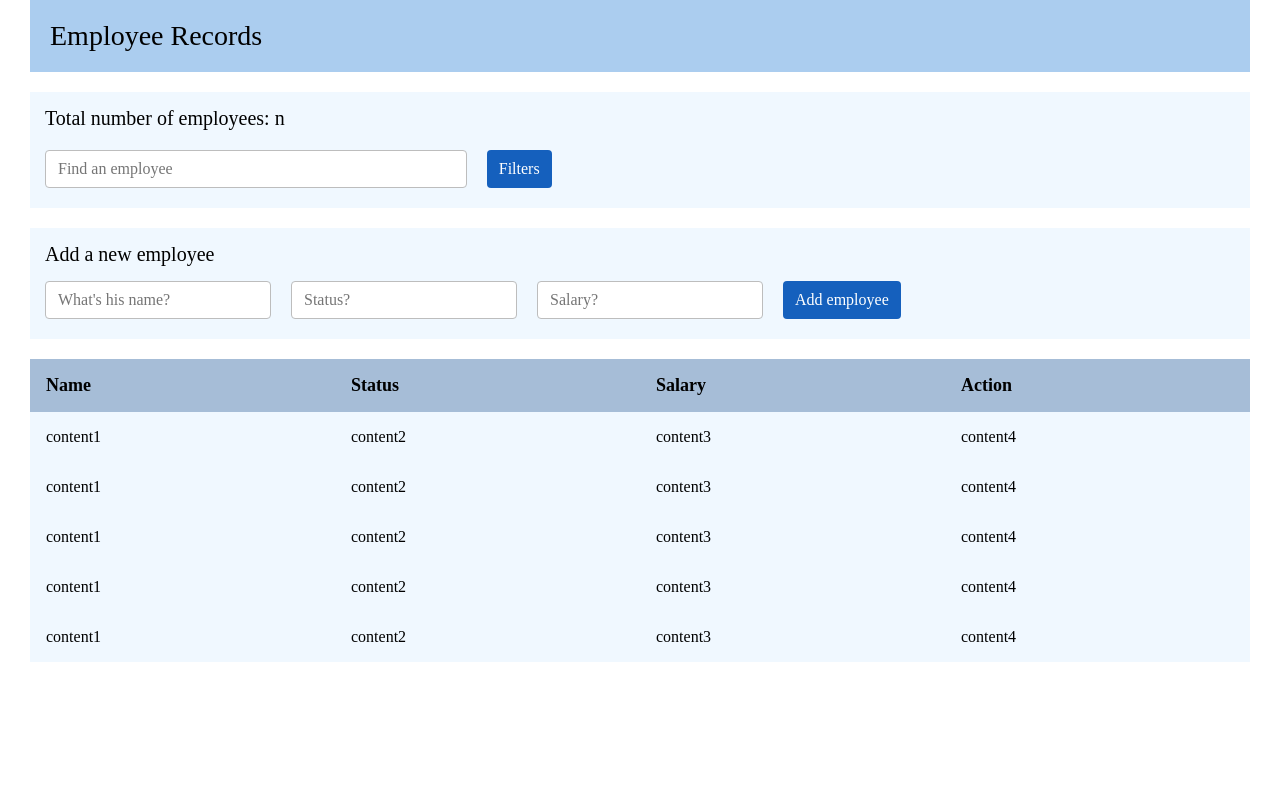
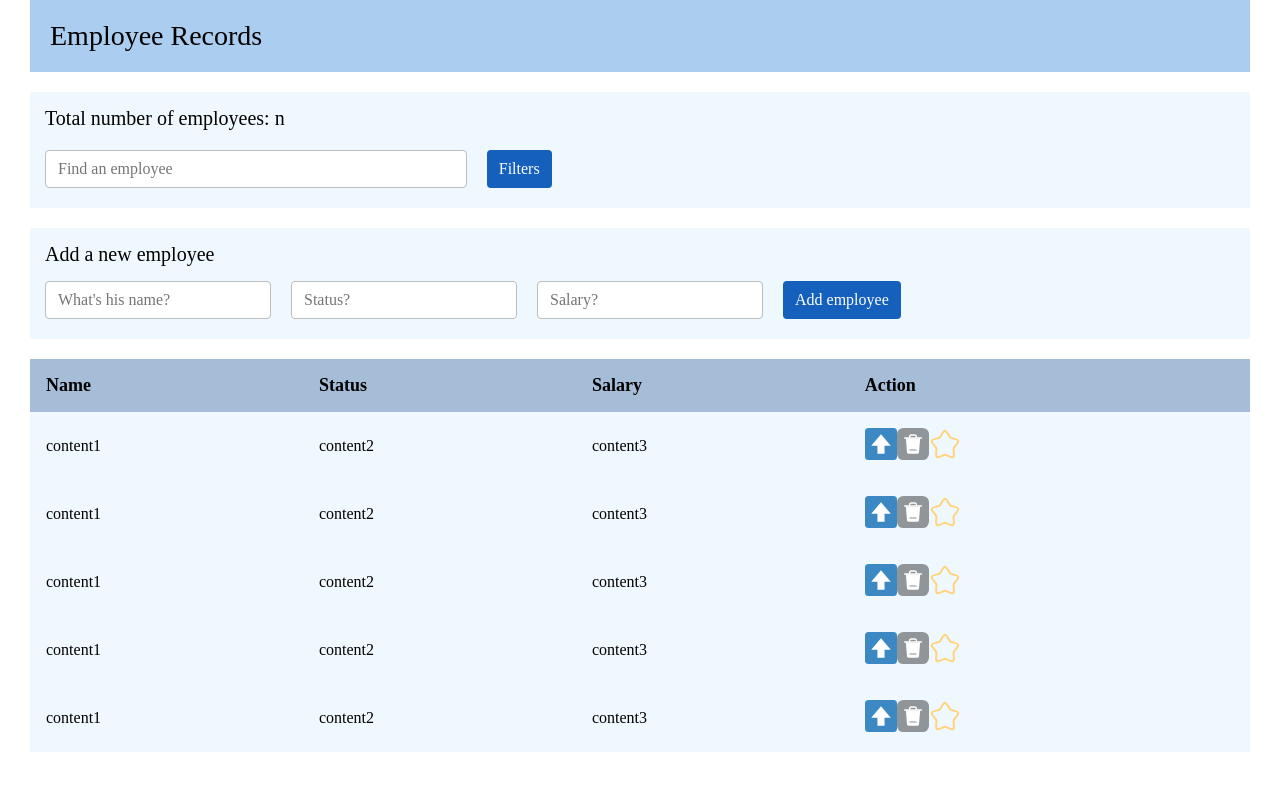
Before and after one commit to Nikita70770/Employee-Records, a React (Create React App) app: page / in a window 1280 px wide. Shown: the top 790 px of the page. Built offline with nearby package versions, Linux system fonts and the light colour scheme.

Commit message:
Make changes to the employee-item.js file

```diff
--- a/src/components/main/employees-list/employees-list-item/employee-item.js
+++ b/src/components/main/employees-list/employees-list-item/employee-item.js
@@ -11,7 +11,69 @@ const EmployeeItem = () => {
                 <span>content3</span>
             </td>
             <td className="empl-data-cell">
-                <span>content4</span>
+                <div className="buttons-group">
+                    <button className="btn-promotion" type="button">
+                        <svg
+                            class="up-arrow-elem"
+                            width="2rem"
+                            height="2rem"
+                            viewBox="0 0 36 36"
+                            xmlns="http://www.w3.org/2000/svg"
+                            xmlnsXlink="http://www.w3.org/1999/xlink"
+                            preserveAspectRatio="xMidYMid meet"
+                        >
+                            <path
+                                fill="#3B88C3"
+                                d="M36 32a4 4 0 0 1-4 4H4a4 4 0 0 1-4-4V4a4 4 0 0 1 4-4h28a4 4 0 0 1 4 4v28z"
+                            ></path>
+                            <path fill="#FFF" d="M22 29v-9h7L18 7L7 20h7v9z"></path>
+                        </svg>
+                    </button>
+                    <button className="btn-delete" type="button">
+                        <svg
+                            className="delete-elem"
+                            width="2rem"
+                            height="2rem"
+                            viewBox="0 0 40 40"
+                            fill="none"
+                            xmlns="http://www.w3.org/2000/svg"
+                        >
+                            <rect width="40" height="40" rx="8" fill="#000000" fill-opacity="0.4" />
+                            <path
+                                d="M28.62 12.8344C28.4605 12.6612 28.2414 12.5546 28.0066 12.5361L27.937 12.5333C27.7015 12.5324 27.4744 12.6205 27.3011 12.78C27.1278 12.9395 27.0213 13.1586 27.0028 13.3934H12.9972L12.9888 13.3239C12.9514 13.0856 12.8233 12.871 12.6313 12.7251C12.4392 12.5792 12.1981 12.5134 11.9586 12.5413C11.719 12.5692 11.4996 12.6888 11.3462 12.875C11.1929 13.0612 11.1176 13.2995 11.1361 13.5399L12.4684 30.4137L12.4778 30.507C12.5362 30.9567 12.7562 31.3698 13.0969 31.669C13.4376 31.9683 13.8756 32.1334 14.329 32.1333H25.6709L25.7647 32.131C26.2175 32.1081 26.6466 31.9213 26.9717 31.6052C27.2968 31.2892 27.4958 30.8657 27.5315 30.4137L28.8638 13.5404L28.8666 13.4704C28.8676 13.2349 28.7795 13.0077 28.62 12.8344Z"
+                                fill="white"
+                            />
+                            <path
+                                d="M30.2667 11.6C30.5088 11.5989 30.742 11.692 30.9168 11.8596C31.0916 12.0273 31.1944 12.2563 31.2035 12.4983C31.2126 12.7403 31.1272 12.9764 30.9655 13.1567C30.8037 13.3369 30.5782 13.4472 30.3367 13.4643L30.2667 13.4667H9.73332C9.49113 13.4677 9.258 13.3746 9.08318 13.207C8.90836 13.0394 8.80555 12.8104 8.79646 12.5684C8.78738 12.3263 8.87273 12.0903 9.03448 11.91C9.19623 11.7297 9.42173 11.6194 9.66332 11.6023L9.73332 11.6H30.2667Z"
+                                fill="white"
+                            />
+                            <path
+                                d="M22.3333 7.86667C23.0578 7.86664 23.754 8.1474 24.2758 8.64995C24.7976 9.15251 25.1043 9.83773 25.1314 10.5617L25.1333 10.6667V12.5333C25.1344 12.7755 25.0413 13.0087 24.8737 13.1835C24.706 13.3583 24.477 13.4611 24.235 13.4702C23.993 13.4793 23.7569 13.3939 23.5766 13.2322C23.3964 13.0704 23.2861 12.8449 23.269 12.6033L23.2667 12.5333V10.6667C23.2667 10.4312 23.1778 10.2044 23.0177 10.0317C22.8576 9.85909 22.6381 9.75333 22.4033 9.73567L22.3333 9.73334H17.6666C17.4312 9.73326 17.2044 9.82219 17.0317 9.9823C16.8591 10.1424 16.7533 10.3619 16.7356 10.5967L16.7333 10.6667V12.5333C16.7344 12.7755 16.6413 13.0087 16.4737 13.1835C16.306 13.3583 16.077 13.4611 15.835 13.4702C15.593 13.4793 15.3569 13.3939 15.1766 13.2322C14.9964 13.0704 14.8861 12.8449 14.869 12.6033L14.8666 12.5333V10.6667C14.8666 9.94222 15.1474 9.24597 15.6499 8.72418C16.1525 8.2024 16.8377 7.8957 17.5616 7.86854L17.6666 7.86667H22.3333Z"
+                                fill="white"
+                            />
+                            <path
+                                d="M23.7333 26.5333C24.2488 26.5333 24.6667 26.9512 24.6667 27.4667V27.4667C24.6667 27.5892 24.6425 27.7106 24.5956 27.8238C24.5487 27.9371 24.48 28.04 24.3933 28.1266C24.3066 28.2133 24.2038 28.282 24.0905 28.3289C23.9773 28.3759 23.8559 28.4 23.7333 28.4H16.2667C16.1441 28.4 16.0227 28.3759 15.9095 28.3289C15.7963 28.282 15.6934 28.2133 15.6067 28.1266C15.52 28.04 15.4513 27.9371 15.4044 27.8238C15.3575 27.7106 15.3333 27.5892 15.3333 27.4667V27.4667C15.3333 26.9512 15.7512 26.5333 16.2667 26.5333H23.7333Z"
+                                fill="#B5B5B5"
+                            />
+                        </svg>
+                    </button>
+                    <button className="btn-star" type="button">
+                        <svg
+                            class="star-elem"
+                            width="2rem"
+                            height="2rem"
+                            viewBox="0 0 24 24"
+                            fill="none"
+                            xmlns="http://www.w3.org/2000/svg"
+                        >
+                            <path
+                                d="M9.15316 5.40838C10.4198 3.13613 11.0531 2 12 2C12.9469 2 13.5802 3.13612 14.8468 5.40837L15.1745 5.99623C15.5345 6.64193 15.7144 6.96479 15.9951 7.17781C16.2757 7.39083 16.6251 7.4699 17.3241 7.62805L17.9605 7.77203C20.4201 8.32856 21.65 8.60682 21.9426 9.54773C22.2352 10.4886 21.3968 11.4691 19.7199 13.4299L19.2861 13.9372C18.8096 14.4944 18.5713 14.773 18.4641 15.1177C18.357 15.4624 18.393 15.8341 18.465 16.5776L18.5306 17.2544C18.7841 19.8706 18.9109 21.1787 18.1449 21.7602C17.3788 22.3417 16.2273 21.8115 13.9243 20.7512L13.3285 20.4768C12.6741 20.1755 12.3469 20.0248 12 20.0248C11.6531 20.0248 11.3259 20.1755 10.6715 20.4768L10.0757 20.7512C7.77268 21.8115 6.62118 22.3417 5.85515 21.7602C5.08912 21.1787 5.21588 19.8706 5.4694 17.2544L5.53498 16.5776C5.60703 15.8341 5.64305 15.4624 5.53586 15.1177C5.42868 14.773 5.19043 14.4944 4.71392 13.9372L4.2801 13.4299C2.60325 11.4691 1.76482 10.4886 2.05742 9.54773C2.35002 8.60682 3.57986 8.32856 6.03954 7.77203L6.67589 7.62805C7.37485 7.4699 7.72433 7.39083 8.00494 7.17781C8.28555 6.96479 8.46553 6.64194 8.82547 5.99623L9.15316 5.40838Z"
+                                stroke="#ffd27d"
+                                stroke-width="1.5"
+                            />
+                        </svg>
+                    </button>
+                </div>
             </td>
         </tr>
     );
```
